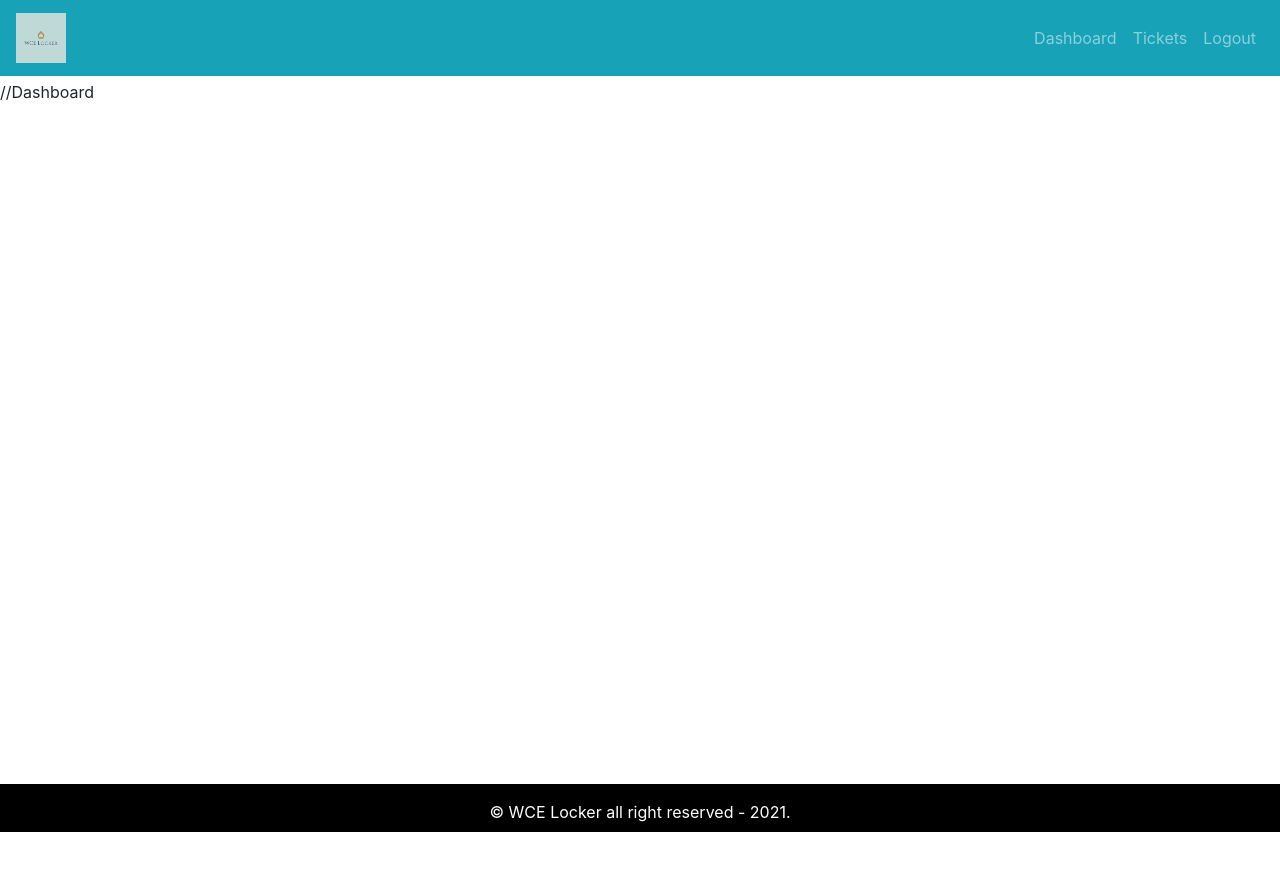
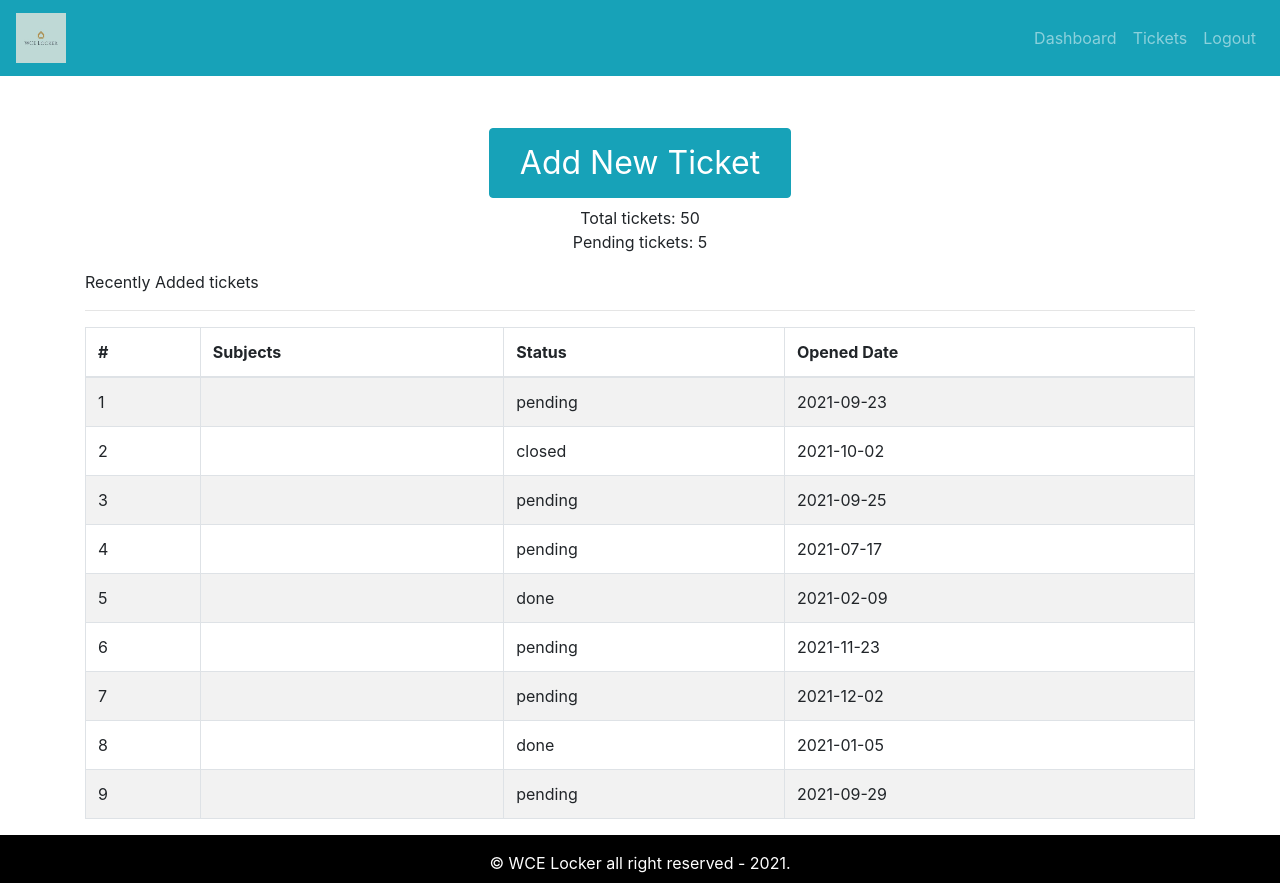
Before and after one commit to sailee14/wcelocker-frontend, a React (Create React App) app: page / in a window 1280 px wide. Before the commit the page ends 832 px from the top, so only its background shows below. Built offline with nearby package versions, Linux system fonts and the light colour scheme.

Commit message:
Dashboard Page Added

```diff
--- a/src/App.js
+++ b/src/App.js
@@ -1,5 +1,6 @@
 import './App.css';
 import { DefaultLayout } from './layout/DefaultLayout';
+import { Dashboard } from './pages/dashboard/Dashboard.page';
 import { Entry } from './pages/entry/Entry.page';
 
 function App() {
@@ -7,7 +8,7 @@
     <div className="App">
       {/* <Entry/> */}
       <DefaultLayout>
-        //Dashboard
+        <Dashboard/>
       </DefaultLayout>
     </div>
   );
--- /dev/null
+++ b/src/assests/data/dummy-tickets.json
@@ -0,0 +1,47 @@
+[
+    {
+        "id":1,
+        "status":"pending",
+        "addedAt":"2021-09-23"
+    },
+    {
+        "id":2,
+        "status":"closed",
+        "addedAt":"2021-10-02"
+    },
+    {
+        "id":3,
+        "status":"pending",
+        "addedAt":"2021-09-25"
+    },
+    {
+        "id":4,
+        "status":"pending",
+        "addedAt":"2021-07-17"
+    },
+    {
+        "id":5,
+        "status":"done",
+        "addedAt":"2021-02-09"
+    },
+    {
+        "id":6,
+        "status":"pending",
+        "addedAt":"2021-11-23"
+    },
+    {
+        "id":7,
+        "status":"pending",
+        "addedAt":"2021-12-02"
+    },
+    {
+        "id":8,
+        "status":"done",
+        "addedAt":"2021-01-05"
+    },
+    {
+        "id":9,
+        "status":"pending",
+        "addedAt":"2021-09-29"
+    }
+]
--- /dev/null
+++ b/src/components/ticket-table/TicketTable.comp.js
@@ -0,0 +1,32 @@
+import React from 'react'
+import { Table } from 'react-bootstrap'
+
+export const TicketTable = ({tickets}) => {
+    return (
+        <Table striped bordered hover>
+            <thead>
+                <tr>
+                    <th>#</th>
+                    <th>Subjects</th>
+                    <th>Status</th>
+                    <th>Opened Date</th>
+                </tr>
+            </thead>
+            <tbody>
+                {
+                    tickets.length ? tickets.map((row=>
+                        <tr key={row.id}>
+                        <td>{row.id}</td>
+                        <td>{row.subject}</td>
+                        <td>{row.status}</td>
+                        <td>{row.addedAt}</td>
+                    </tr>
+                        )):
+                        <tr>
+                            <td colSpan="4" className="text-center">No ticket to show</td>
+                        </tr>
+                }
+            </tbody>
+        </Table>
+    )
+}
--- /dev/null
+++ b/src/pages/dashboard/Dashboard.page.js
@@ -0,0 +1,31 @@
+import React from "react";
+import { Container,Row,Col, Button } from "react-bootstrap";
+import { TicketTable } from "../../components/ticket-table/TicketTable.comp";
+import  tickets from '../../assests/data/dummy-tickets.json'
+
+export const Dashboard = () =>{
+    return (
+        <Container>
+            <Row>
+                <Col className="text-center mt-5 mb-2">
+                <Button variant="info" style={{ fontSize:"2rem", padding:"10px 30px"}}>Add New Ticket</Button>
+                </Col>
+            </Row>
+            <Row>
+                <Col className="text-center mb-2">
+                <div>Total tickets: 50</div>
+                <div>Pending tickets: 5</div>
+                </Col>
+            </Row>
+            <Row>
+                <Col className="mt-2">
+                Recently Added tickets
+                </Col>
+            </Row>
+            <hr/>
+            <Row>
+                <Col className="recent-ticket"><TicketTable tickets={tickets}/></Col>
+            </Row>
+        </Container>
+    )
+}
```
